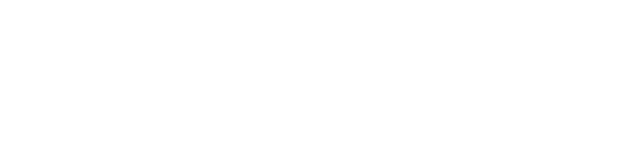
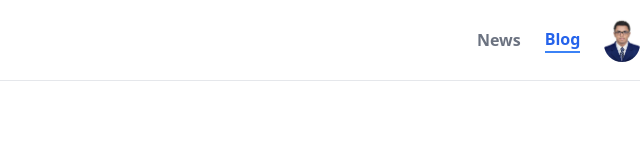
Before and after one commit to rajbalaraj/b6-news-portal-assignment, a plain HTML site: page blog.html in a window 1280 px wide. Shown: the whole page, without its empty margins (640-1280 px from the left). Drawn offline with nearby package versions, Linux system fonts and the light colour scheme.

Commit message:
second header

```diff
--- a/blog.html
+++ b/blog.html
@@ -15,6 +15,36 @@
 </head>
 
 <body>
+    <!-- header strat  -->
+    <header class="container mx-auto">
+        <section>
+            <nav class="flex justify-between h-16 mt-2 mb-2 pl-4 pr-4 lg:p-0">
+                <img class="w-10/12 md:w-auto" src="images/logo1.gif" alt="">
+                <div class="hidden md:flex justify-end items-center gap-6">
+                    <div class="hover:border-b-2 border-blue-500"><a
+                            class="text-base font-bold text-gray-500 hover:text-blue-600" href="index.html">News</a>
+                    </div>
+                    <div class="border-b-2 border-blue-500"><a class="text-base font-bold text-blue-600"
+                            href="blog.html">Blog</a></div>
+                    <div class="w-1/12"><img class="user-img rounded-full" src="images/user-img.jpg" alt=""></div>
+                </div>
+                <div class="flex items-center md:hidden">
+                    <button id="toggle-btn-on" onclick="togglerOn()" class="border p-2 h-10"><i
+                            class="fa-solid fa-bars"></i></button>
+                </div>
+                <ul id="toggler-btn" class="hidden absolute right-3 top-16 p-3 bg-white border shadow-lg">
+                    <li class="w-24 p-2 m-1 pl-0 bg-slate-200 border hover:border-gray-800 text-center rounded"><a
+                            class="block" href="index.html">News</a></li>
+                    <li class="w-24 p-2 m-1 pl-0 bg-slate-200 border hover:border-gray-800 text-center rounded"><a
+                            class="block" href="blog.html">Blog</a></li>
+                    <li class="w-8"><img class="ml-10 user-img rounded-full" src="images/user-img.jpg" alt=""></li>
+                </ul>
+            </nav>
+            <hr>
+        </section>
+    </header>
+    <!-- eader end  -->
+
 
 </body>
 
```
